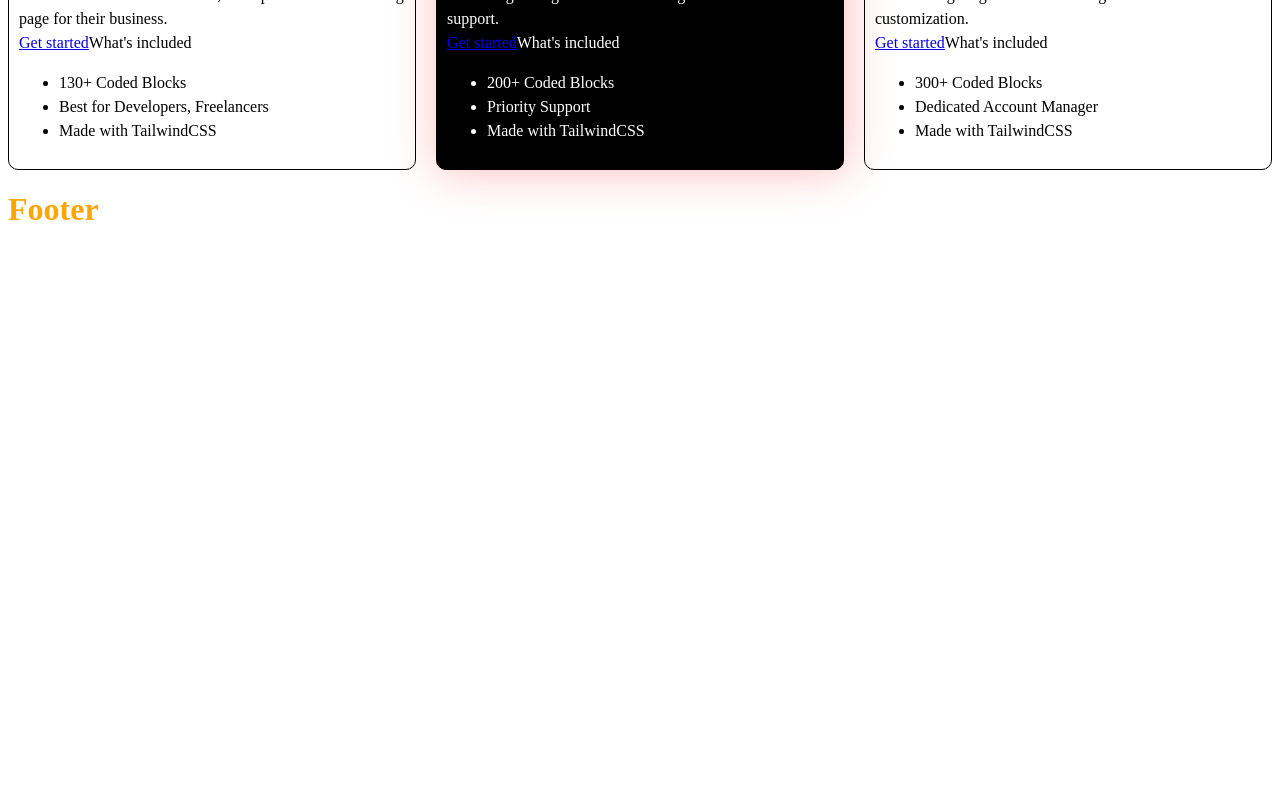
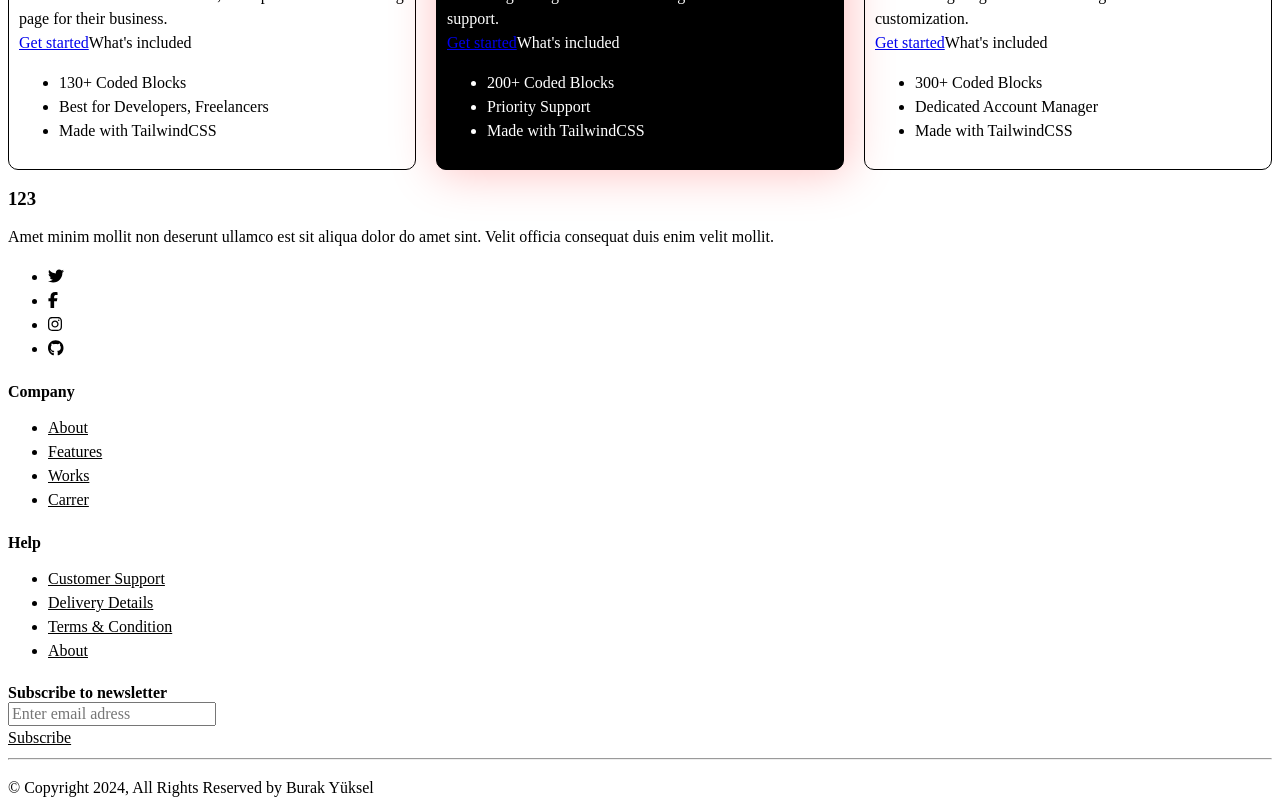
Before and after one commit to BuraYu/LLM-landing-page, a React (Create React App) app: page / in a window 1280 px wide. Shown: the part 1544-2344 px from the top of the page. Before the commit the page ends 1771 px from the top, so only its background shows below. Built offline with nearby package versions, Linux system fonts and the light colour scheme.

Commit message:
add footer component

```diff
--- a/package.json
+++ b/package.json
@@ -3,6 +3,9 @@
   "version": "0.1.0",
   "private": true,
   "dependencies": {
+    "@fortawesome/fontawesome-svg-core": "^6.5.2",
+    "@fortawesome/free-brands-svg-icons": "^6.5.2",
+    "@fortawesome/react-fontawesome": "^0.2.2",
     "@testing-library/jest-dom": "^5.17.0",
     "@testing-library/react": "^13.4.0",
     "@testing-library/user-event": "^13.5.0",
--- a/src/Components/Footer.jsx
+++ b/src/Components/Footer.jsx
@@ -1,10 +1,89 @@
 import React from "react";
 import "./Footer.css";
+import { FontAwesomeIcon } from "@fortawesome/react-fontawesome";
+import {
+  faFacebookF,
+  faTwitter,
+  faInstagram,
+  faGithub,
+} from "@fortawesome/free-brands-svg-icons";
 
 export default function Footer() {
+  const SocialItem = ({ icon, label }) => (
+    <li key={label}>
+      <a href="#">
+        {" "}
+        <FontAwesomeIcon icon={icon} />
+      </a>
+    </li>
+  );
+
+  const FooterLinks = ({ label, linkName, url }) => {
+    return (
+      <li key={label}>
+        <a href={url}>{linkName}</a>
+      </li>
+    );
+  };
+
   return (
-    <div>
-      <h1 className="footer">Footer</h1>
-    </div>
+    <section>
+      <div className="footer--container">
+        <div className="footer--socials">
+          <h3>123</h3>
+          <p>
+            Amet minim mollit non deserunt ullamco est sit aliqua dolor do amet
+            sint. Velit officia consequat duis enim velit mollit.
+          </p>
+          <ul>
+            <SocialItem icon={faTwitter} label="Twitter" />
+            <SocialItem icon={faFacebookF} label="Facebook" />
+            <SocialItem icon={faInstagram} label="Instagram" />
+            <SocialItem icon={faGithub} label="Github" />
+          </ul>
+        </div>
+        <div className="footer--company-info">
+          <h4 className="footer--subheading">Company</h4>
+          <ul>
+            <FooterLinks label="about" linkName="About" url="/about" />
+            <FooterLinks label="features" linkName="Features" url="/features" />
+            <FooterLinks label="works" linkName="Works" url="/works" />
+            <FooterLinks label="carrer" linkName="Carrer" url="/carrer" />
+          </ul>
+        </div>
+        <div className="footer-help">
+          <h4 className="footer--subheading">Help</h4>
+          <ul className="footer--help">
+            <FooterLinks
+              label="customersupport"
+              linkName="Customer Support"
+              url="/customersupport"
+            />
+            <FooterLinks
+              label="deliverydetails"
+              linkName="Delivery Details"
+              url="/deliverydetails"
+            />
+            <FooterLinks
+              label="terms"
+              linkName="Terms & Condition"
+              url="/terms"
+            />
+            <FooterLinks label="about" linkName="About" url="/privacy" />
+          </ul>
+        </div>
+        <div className="footer--newsletter">
+          <h4 className="footer--subheading">Subscribe to newsletter</h4>
+          <form action="#" method="POST">
+            <label htmlFor=""></label>
+            <input type="text" placeholder="Enter email adress" />
+          </form>
+          {/* check email validility */}
+          <a href="#">Subscribe</a>
+        </div>
+        <hr />
+        <p>© Copyright 2024, All Rights Reserved by Burak Yüksel</p>
+      </div>
+    </section>
   );
 }
```
Also changed, not shown: 1 other file (tests, documents, lock files or other folders).
